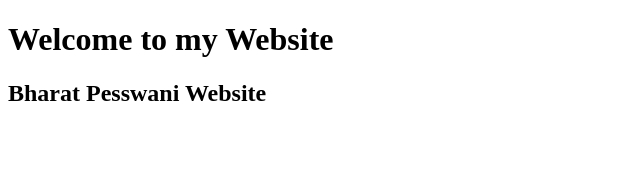
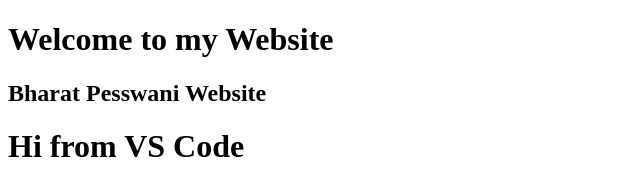
Before and after one commit to BharatGits/BharatGits.github.io, a plain HTML site: page index.html in a window 1280 px wide. Shown: the whole page, without its empty margins (0-640 px from the left). Drawn offline with Linux system fonts and the light colour scheme.

Commit message:
Update index.html

```diff
--- a/index.html
+++ b/index.html
@@ -4,5 +4,7 @@
 <TITLE>BharatGits</TITLE>
 <h1> Welcome to my Website </h1>
   <h2> Bharat Pesswani Website </h2>
+  <h1> Hi from VS Code</h1>
+
 </HEAD>
 </HTML>
```
